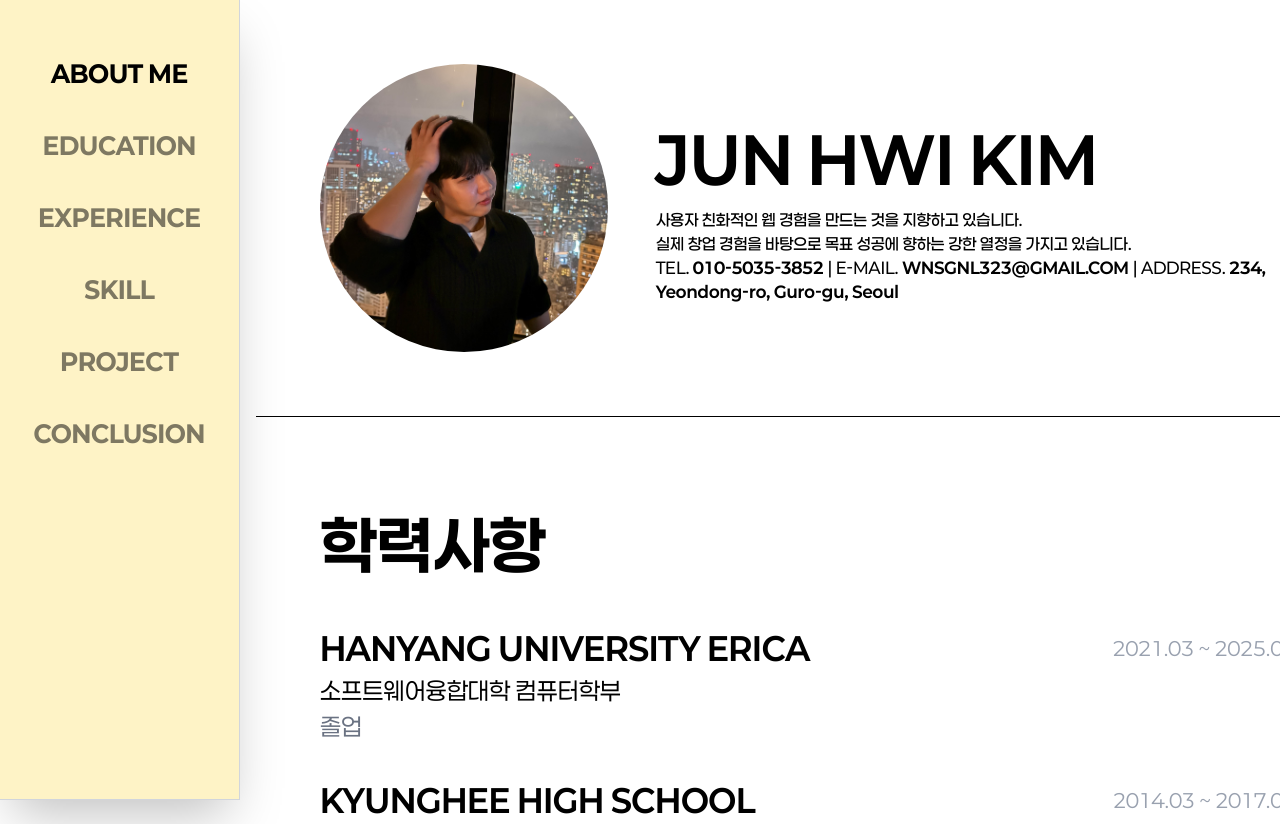
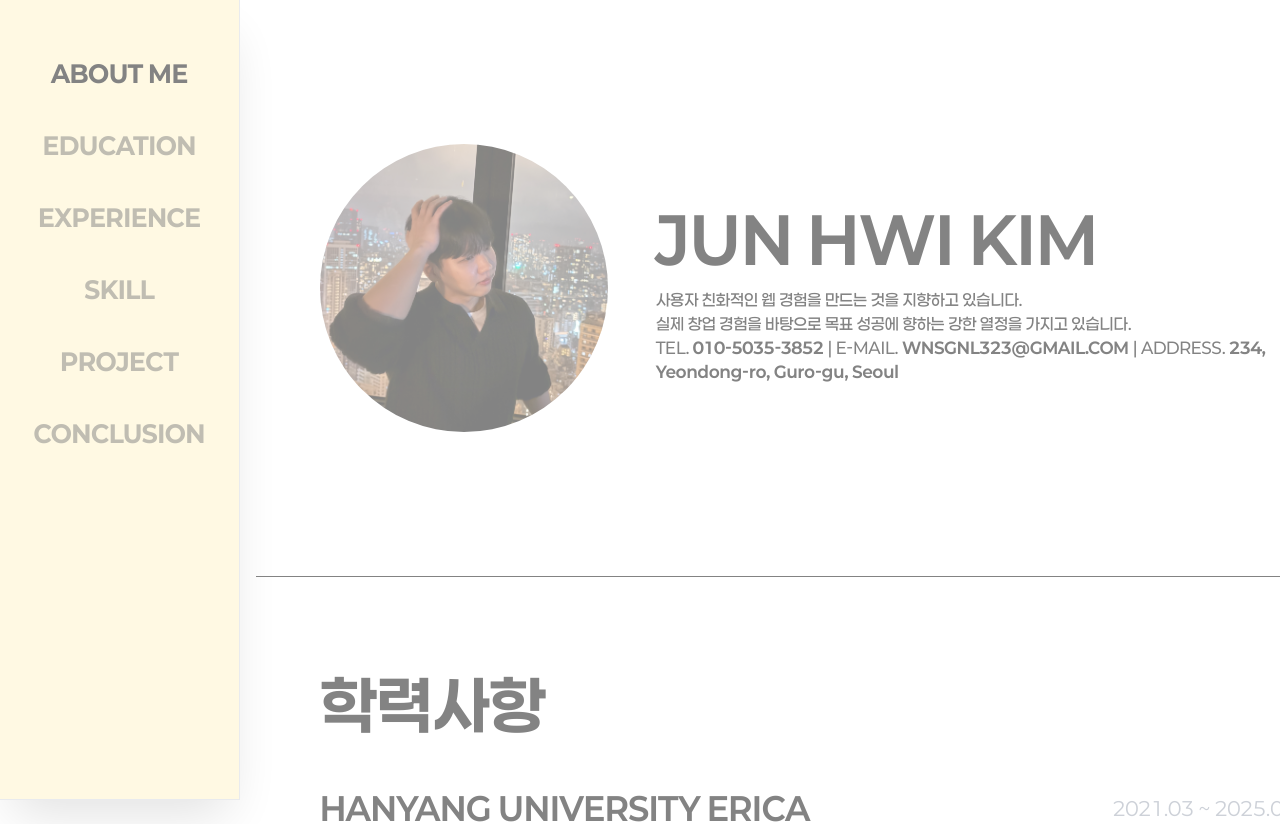
Before and after one commit to kimkimjunjun/portfolio, a Next.js app: page / in a window 1280 px wide. Shown: the top 824 px of the page. Built offline with nearby package versions, Linux system fonts and the light colour scheme.

Commit message:
소개 크기 수정

```diff
--- a/components/slider.tsx
+++ b/components/slider.tsx
@@ -48,7 +48,7 @@ export default function Slider({ images }: SliderProps) {
     }
 
     return (
-        <div className="relative w-full h-[20rem] lg:h-[30rem] max-w-4xl mt-[2rem] overflow-hidden">
+        <div className="relative w-full h-[20rem] lg:h-[35rem] max-w-4xl mt-[2rem] overflow-hidden">
             <Image
                 src={images[currentImageIndex]}
                 alt={`Slide ${currentImageIndex + 1}`}
--- a/pages/index.tsx
+++ b/pages/index.tsx
@@ -26,20 +26,23 @@ const sectionIds = [
 export default function Home() {
   const [showFirstTag, setShowFirstTag] = useState(true);
   const [isClicked, setIsClicked] = useState(false);
-  const [showFirsted, setShowFirsted] = useState(false);
+  const [shouldApplyFadeIn, setShouldApplyFadeIn] = useState(false);
   const [activeSectionId, setActiveSectionId] = useState<string | null>(null);
-  const firstVisit = typeof window !== 'undefined' ? localStorage.getItem('firstVisit') : null;
+
 
   useEffect(() => {
-
+    const firstVisit = typeof window !== 'undefined' ? localStorage.getItem('firstVisit') : null;
 
     if (!firstVisit) {
       if (typeof window !== 'undefined') {
         localStorage.setItem('firstVisit', 'false');
       }
+      setShowFirstTag(true);
+      setShouldApplyFadeIn(true);
     } else {
       setShowFirstTag(false);
       setIsClicked(true);
+      setShouldApplyFadeIn(false);
     }
   }, []);
 
@@ -91,11 +94,11 @@ export default function Home() {
           <TypingComponent onTypingComplete={handleTypingComplete} />
         </div>
       ) : (
-        <div className={`${!firstVisit ? "fadeIn" : ""} flex h-full w-full flex-col lg:flex-row`}>
+        <div className={`${shouldApplyFadeIn ? "fadeIn" : ""} flex h-full w-full flex-col lg:flex-row`}>
           <SideBar activeSectionId={activeSectionId} />
 
           <div className="w-full ml-0 lg:ml-[15rem] mt-[4rem] lg:mt-0">
-            <div id="about-me" className="my-[5rem]">
+            <div id="about-me" className="my-[5rem] md:my-[10rem]">
               <Introduction />
             </div>
             <hr className="mx-[1rem]" />
```
